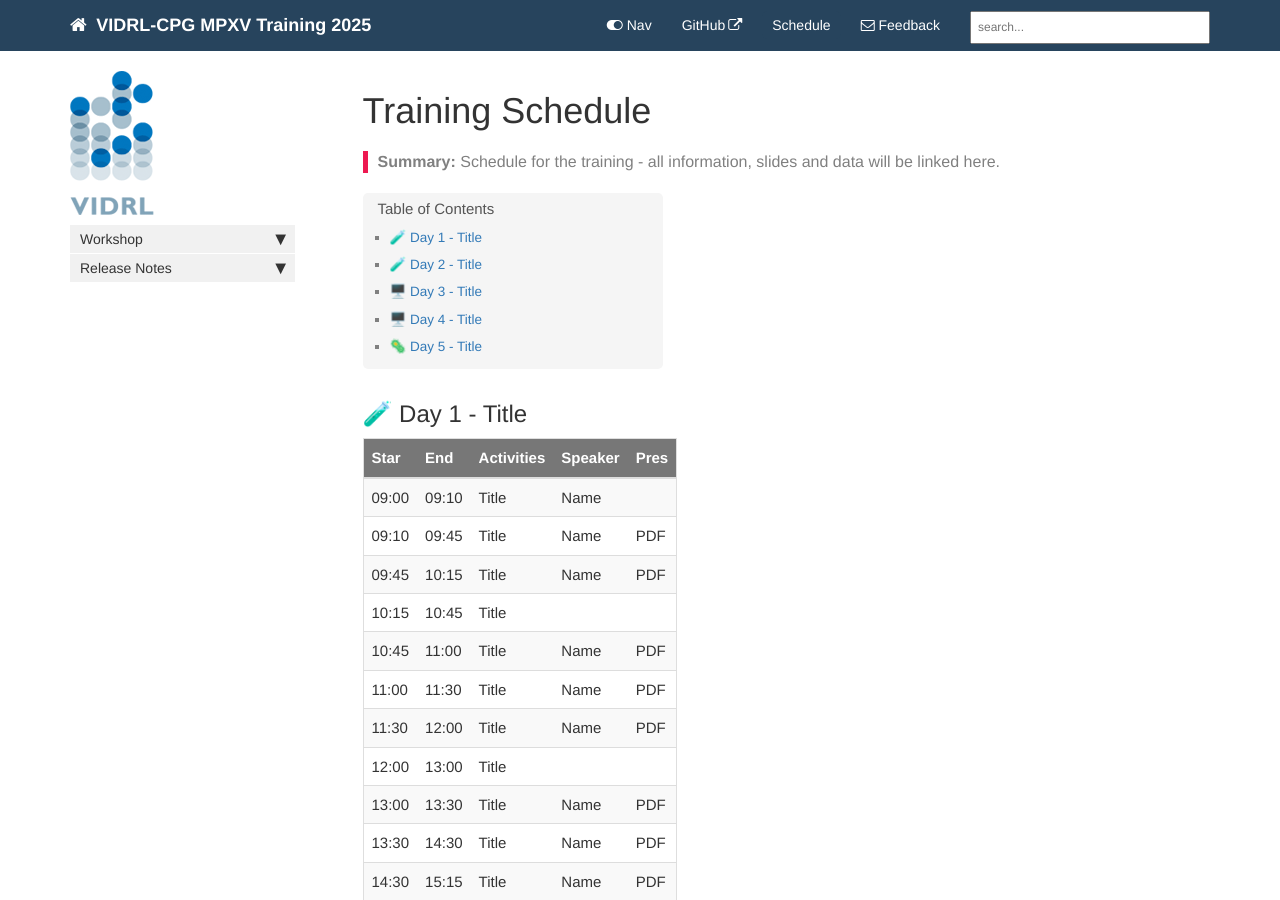
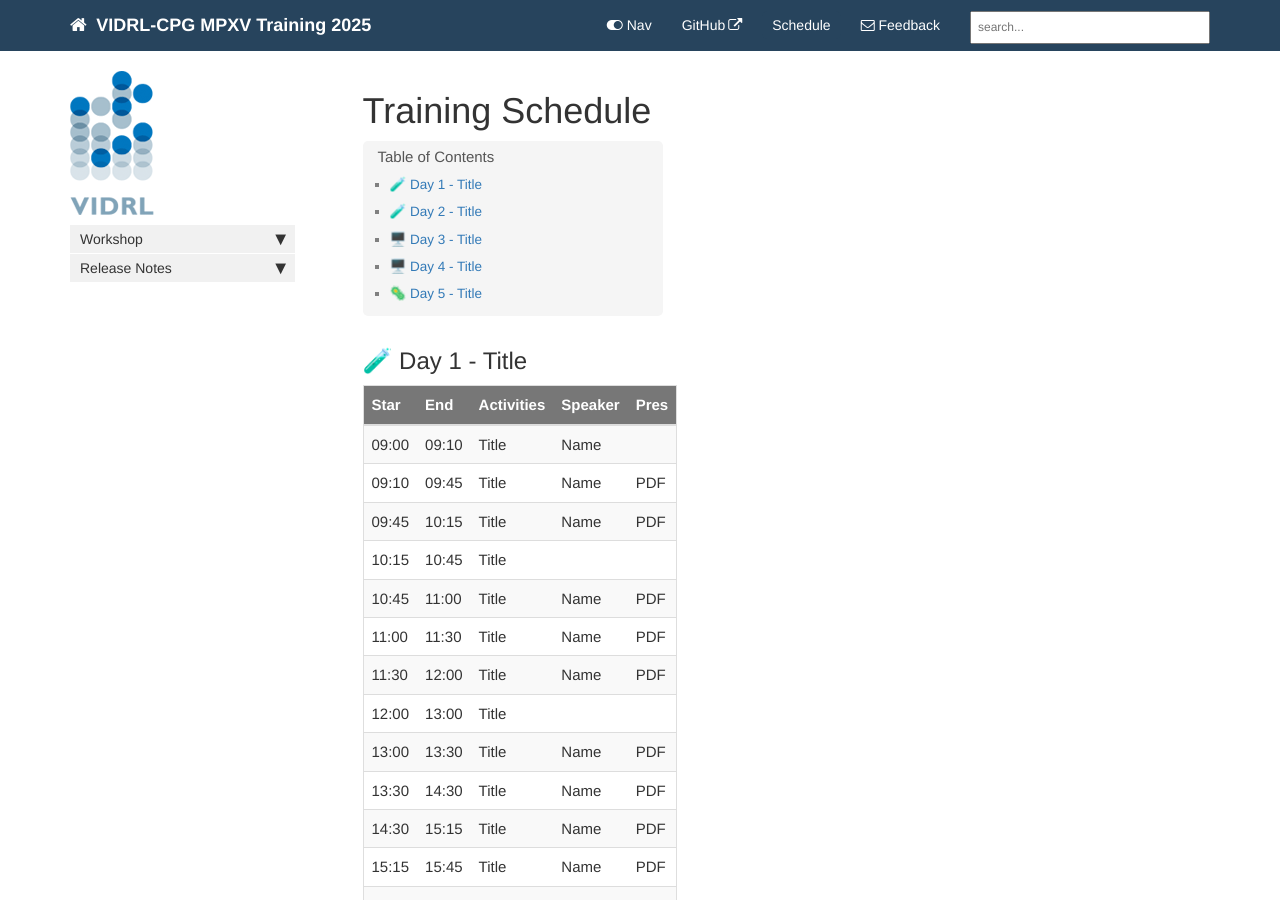
Before and after one commit to vidrl/training-mpxv-2025, a Jekyll site: the page built from pages/mydoc/schedule.md, in a window 1280 px wide and 900 px high. Built offline with Jekyll 4.4.1, drawn with Linux system fonts in a browser that asks for light colours; comment, search, counter and statistics services are not loaded.

Commit message:
no summary

```diff
--- a/pages/mydoc/schedule.md
+++ b/pages/mydoc/schedule.md
@@ -2,7 +2,6 @@
 title: Training Schedule
 tags:
 keywords: schedule
-summary: "Schedule for the training - all information, slides and data will be linked here."
 sidebar: mydoc_sidebar
 permalink: schedule.html
 folder: mydoc
```
